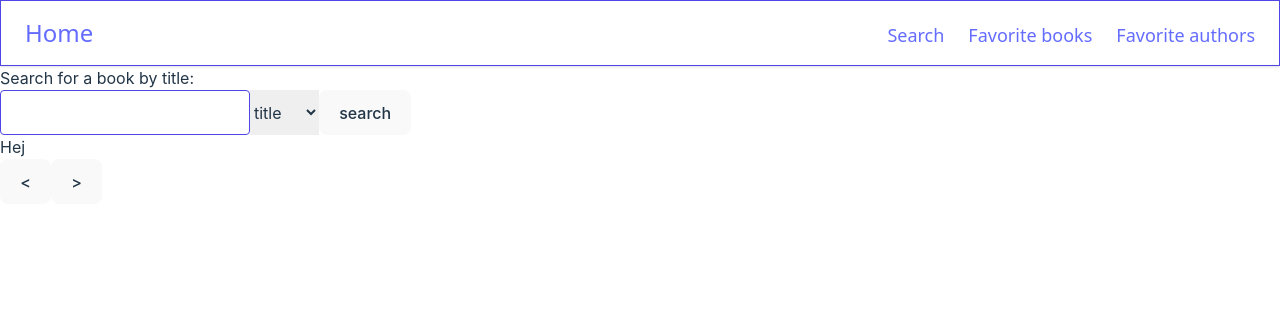
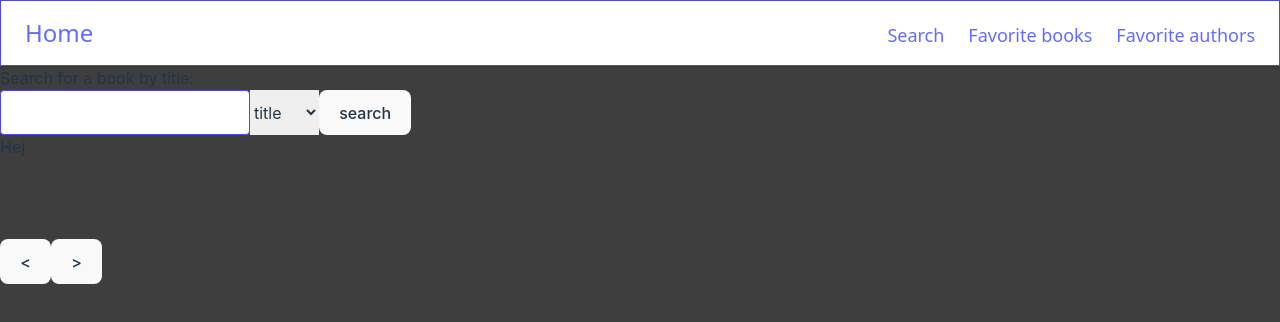
Before and after one commit to thelinus1997/libraryBuild, a React (Vite) app: page /search in a window 1280 px wide. Shown: the top 322 px of the page. Built offline with nearby package versions, Linux system fonts and the light colour scheme.

Commit message:
some styling

```diff
--- a/src/App.scss
+++ b/src/App.scss
@@ -7,3 +7,8 @@
   width: 100vw;
   height: 100vh;
 }
+body {
+  width: 100vw;
+  height: 100vh;
+  background-color: rgb(63, 62, 62);
+}
--- a/src/components/FavoriteAuthors/FavoriteAuthors.tsx
+++ b/src/components/FavoriteAuthors/FavoriteAuthors.tsx
@@ -1,4 +1,6 @@
-import React from "react";
+import React, { useState } from "react";
+import { useSelector } from "react-redux";
+import { getFavoriteAuthors } from "../../Slices/favAuthorSlice";
 
 const FavoriteAuthors = () => {
   return <div>FavoriteAuthors</div>;
--- a/src/components/FavoriteBooks/FavoriteBooks.tsx
+++ b/src/components/FavoriteBooks/FavoriteBooks.tsx
@@ -20,12 +20,12 @@ const FavoriteBooks = () => {
 
   return (
     <div>
-      <div className="flex">
+      <div className="flex px-20 py-10">
         {favoriteBooks &&
           favoriteBooks.books.map((item, index) => (
-            <li key={index} className="flex">
+            <div key={index} className="flex px-10 w-75">
               <ResultCard item={item} />
-            </li>
+            </div>
           ))}
       </div>
     </div>
--- a/src/components/SearchContainer/ResultContainer/ResultCard/ResultCard.tsx
+++ b/src/components/SearchContainer/ResultContainer/ResultCard/ResultCard.tsx
@@ -14,9 +14,10 @@ const ResultCard: React.FC<ResultCardProps> = ({ item }) => {
   };
   const dispatch = useDispatch();
   return (
-    <div className="border w-60">
+    <div className="border w-70 bg-white rounded-md">
       <div>
         <img
+          className="m-10"
           src={`https://covers.openlibrary.org/b/id/${item.cover_i}-M.jpg`}
           alt={`${item.title}`}
         />
--- a/src/components/SearchContainer/ResultContainer/ResultContainer.tsx
+++ b/src/components/SearchContainer/ResultContainer/ResultContainer.tsx
@@ -45,16 +45,16 @@ const ResultContainer = () => {
   return (
     <div>
       <div>Hej</div>
-      <ul className="flex">
+      <div className="flex px-20 py-10">
         {paginationArray &&
           paginationArray[paginationTracker].map(
             (item: AuthorTypes.Doc | TitleTypes.Doc, index: number) => (
-              <li key={index} className="flex">
+              <div key={index} className="flex px-10 w-75">
                 <ResultCard item={item} />
-              </li>
+              </div>
             )
           )}
-      </ul>
+      </div>
       <div>
         <button onClick={handlePageDown}> {"<"} </button>
         <button onClick={handlePageUp}> {">"} </button>
```
